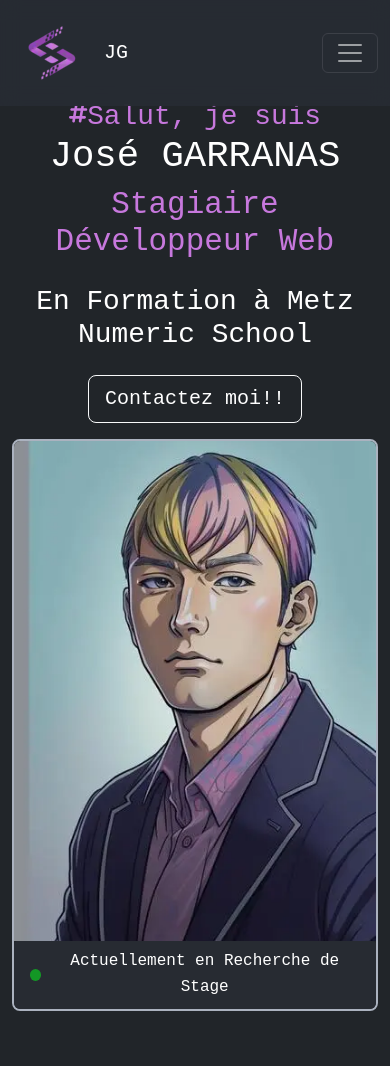
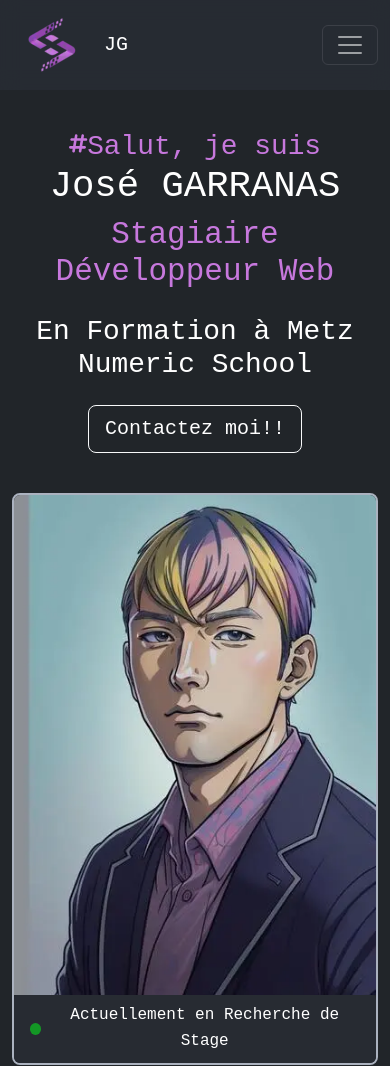
Before and after one commit to mxochenz/portfolio-mns, a plain HTML site: page index.html in a window 390 px wide. Shown: the top 1066 px of the page. Drawn offline with nearby package versions, Linux system fonts and the light colour scheme; a script that the page names is missing.

Commit message:
update minor changes to responsive

```diff
--- a/custom.css
+++ b/custom.css
@@ -77,12 +77,12 @@ svg.fa-code {
 
 /* Hero Section */
 .hero-section {
-  padding: 140px 0 60px;
+  padding: 130px 0 60px;
   overflow: hidden;
 }
 
 .contact-link {
-  margin-bottom: 1rem;
+  margin-bottom: 2rem;
 }
 
 .text-accent {
@@ -397,12 +397,12 @@ svg.fa-code {
   }
 
   .hero-section {
-    padding: 100px 0 40px;
+    padding-bottom: 40px;
     text-align: center;
   }
 
   .hero-section .contact-link {
-    margin: 0 auto 1rem;
+    margin: 0 auto 40px;
   }
 
   .status-badge {
--- a/index.html
+++ b/index.html
@@ -71,7 +71,7 @@
     </div>
 
     <!-- Navigation -->
-    <nav class="navbar navbar-expand-lg navbar-dark fixed-top">
+    <nav class="navbar navbar-expand-lg navbar-dark fixed-top p-0">
       <div class="container">
         <a class="navbar-brand" href="#home">
           <!-- <i class="fa-solid fa-code fa-lg"></i> JG -->
```
